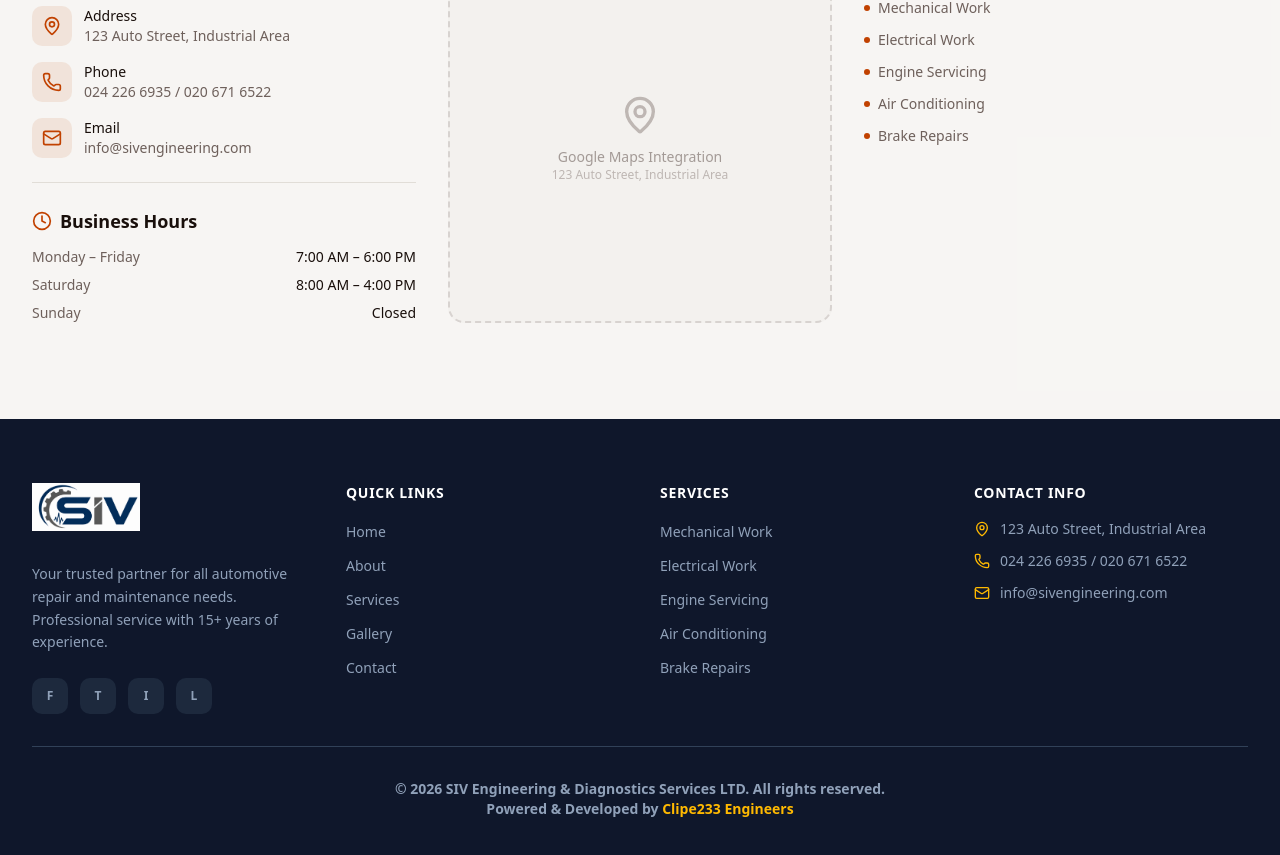
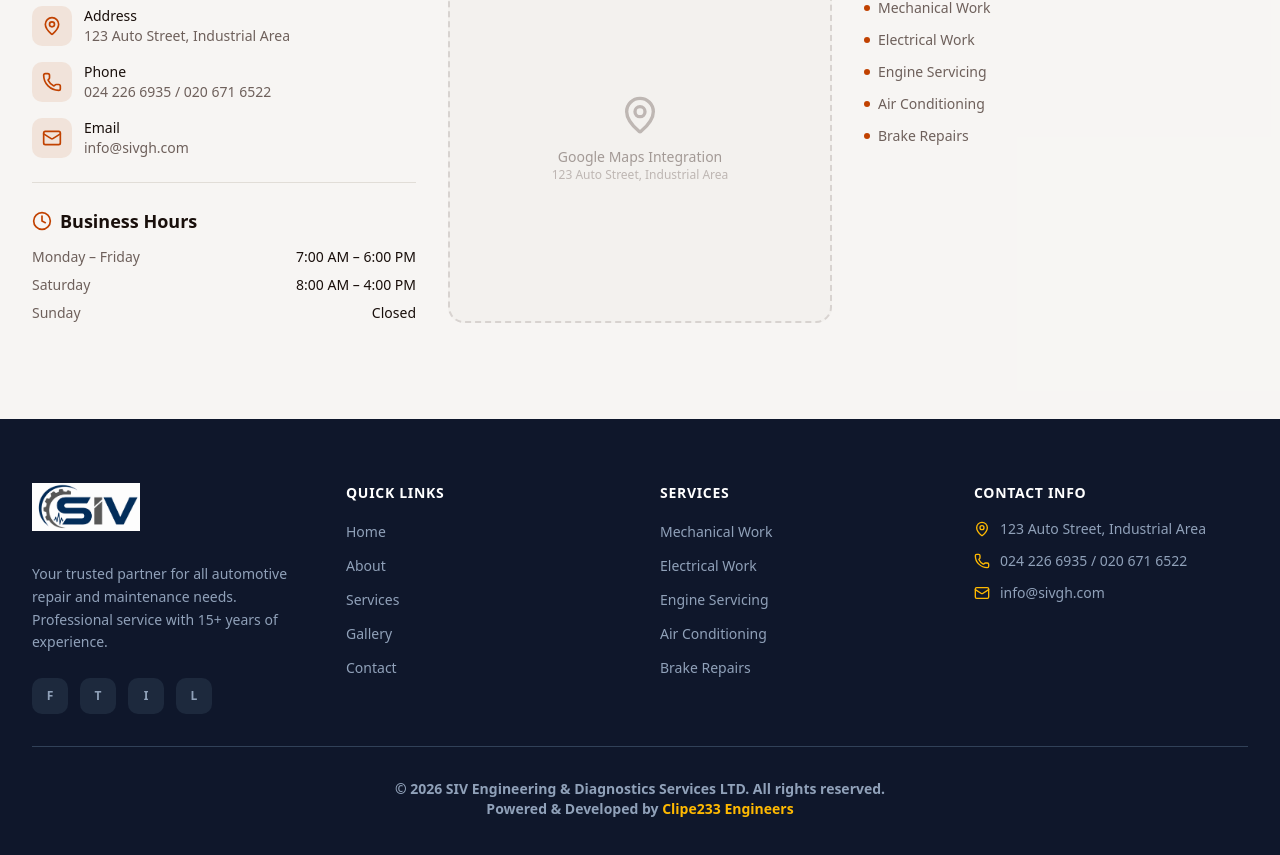
Before and after one commit to lilromeo2290/SIV_Website, a Next.js app: page / in a window 1280 px wide. Shown: the part 6722-7577 px from the top of the page. Built offline with nearby package versions, Linux system fonts and the light colour scheme.

Commit message:
Update email to info@sivgh.com

```diff
--- a/src/components/website/Contact.tsx
+++ b/src/components/website/Contact.tsx
@@ -17,7 +17,7 @@
   {
     icon: Mail,
     label: 'Email',
-    value: 'info@sivengineering.com',
+    value: 'info@sivgh.com',
   },
 ]
 
--- a/src/components/website/Footer.tsx
+++ b/src/components/website/Footer.tsx
@@ -130,7 +130,7 @@
               <li className="flex items-center gap-2.5">
                 <Mail className="size-4 shrink-0 text-amber-400" />
                 <span className="text-sm text-slate-400">
-                  info@sivengineering.com
+                  info@sivgh.com
                 </span>
               </li>
             </ul>
```
